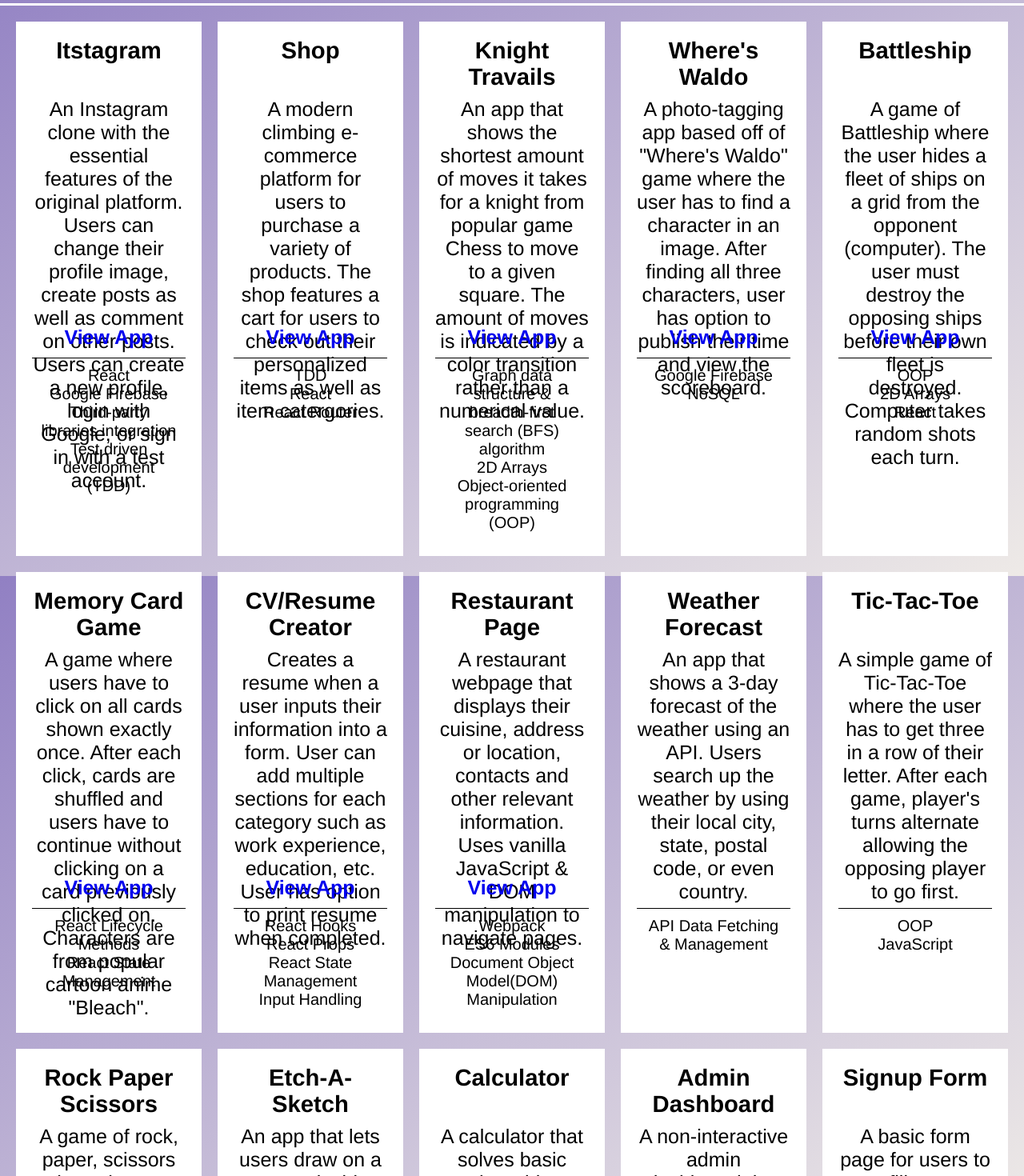
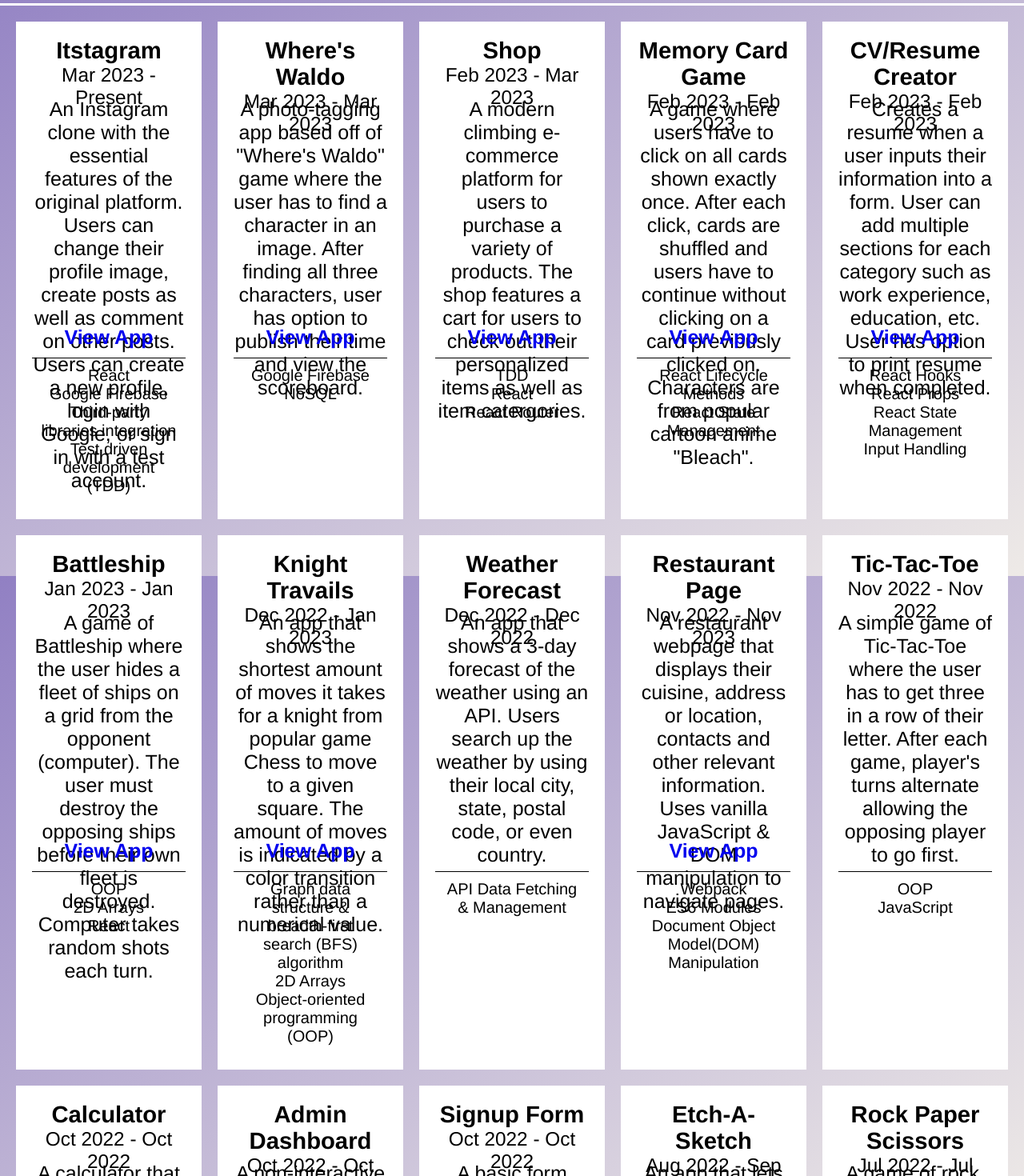
Before and after one commit to BaoWoW123/Portfolio, a React (Create React App) app in the folder portfolio/: page /projects in a window 1280 px wide. Shown: the part 80-1550 px from the top of the page at 80% size. Built offline with nearby package versions, Linux system fonts and the light colour scheme.

Commit message:
Update Resume Component

```diff
--- a/portfolio/src/components/Projects.js
+++ b/portfolio/src/components/Projects.js
@@ -1,11 +1,14 @@
 import "../styles/Projects.css";
-import github from "../assets/logos/github.png";
+
 const Projects = () => {
   return (
     <div className="Projects">
       <ul className="projectsList">
         <li className="project">
-          <h3>Itstagram</h3>
+          <h3>
+            Itstagram
+            <div> Mar 2023 - Present</div>
+          </h3>
           <p>
             An Instagram clone with the essential features of the original
             platform. Users can change their profile image, create posts as well
@@ -21,7 +24,27 @@ const Projects = () => {
           </ul>
         </li>
         <li className="project">
-          <h3>Shop</h3>
+          <h3>
+            Where's Waldo
+            <div>Mar 2023 - Mar 2023</div>
+          </h3>
+          <p>
+            A photo-tagging app based off of "Where's Waldo" game where the user
+            has to find a character in an image. After finding all three
+            characters, user has option to publish their time and view the
+            scoreboard.
+          </p>
+          <a href="https://whereswaldo-29041.web.app/">View App</a>
+          <ul>
+            <li>Google Firebase</li>
+            <li>NoSQL</li>
+          </ul>
+        </li>
+        <li className="project">
+          <h3>
+            Shop
+            <div>Feb 2023 - Mar 2023</div>
+          </h3>
           <p>
             A modern climbing e-commerce platform for users to purchase a
             variety of products. The shop features a cart for users to check out
@@ -35,7 +58,65 @@ const Projects = () => {
           </ul>
         </li>
         <li className="project">
-          <h3>Knight Travails</h3>
+          <h3>
+            Memory Card Game
+            <div>Feb 2023 - Feb 2023</div>
+          </h3>
+          <p>
+            A game where users have to click on all cards shown exactly once.
+            After each click, cards are shuffled and users have to continue
+            without clicking on a card previously clicked on. Characters are
+            from popular cartoon anime "Bleach".
+          </p>{" "}
+          <a href="https://memorycard-4cda5.web.app/">View App</a>
+          <ul>
+            <li>React Lifecycle Methods</li>
+            <li>React State Management</li>
+            <li></li>
+          </ul>
+        </li>
+        <li className="project">
+          <h3>
+            CV/Resume Creator
+            <div>Feb 2023 - Feb 2023</div>
+          </h3>
+          <p>
+            Creates a resume when a user inputs their information into a form.
+            User can add multiple sections for each category such as work
+            experience, education, etc. User has option to print resume when
+            completed.
+          </p>{" "}
+          <a href="https://cv-app-8d5f4.web.app/">View App</a>
+          <ul>
+            <li>React Hooks</li>
+            <li>React Props</li>
+            <li>React State Management</li>
+            <li>Input Handling</li>
+          </ul>
+        </li>
+        <li className="project">
+          <h3>
+            Battleship
+            <div>Jan 2023 - Jan 2023</div>
+          </h3>
+          <p>
+            A game of Battleship where the user hides a fleet of ships on a grid
+            from the opponent (computer). The user must destroy the opposing
+            ships before their own fleet is destroyed. Computer takes random
+            shots each turn.
+          </p>{" "}
+          <a href="https://battleship-93658.web.app/">View App</a>
+          <ul>
+            <li>OOP</li>
+            <li>2D Arrays</li>
+            <li>React</li>
+          </ul>
+        </li>
+        <li className="project">
+          <h3>
+            Knight Travails
+            <div> Dec 2022 - Jan 2023</div>
+          </h3>
           <p>
             An app that shows the shortest amount of moves it takes for a knight
             from popular game Chess to move to a given square. The amount of
@@ -53,67 +134,25 @@ const Projects = () => {
           </ul>
         </li>
         <li className="project">
-          <h3>Where's Waldo</h3>
+          <h3>
+            Weather Forecast
+            <div>Dec 2022 - Dec 2022</div>
+          </h3>
           <p>
-            A photo-tagging app based off of "Where's Waldo" game where the user
-            has to find a character in an image. After finding all three
-            characters, user has option to publish their time and view the
-            scoreboard.
-          </p>
-          <a href="https://whereswaldo-29041.web.app/">View App</a>
+            An app that shows a 3-day forecast of the weather using an API.
+            Users search up the weather by using their local city, state, postal
+            code, or even country.
+          </p>{" "}
+          <div></div>
           <ul>
-            <li>Google Firebase</li>
-            <li>NoSQL</li>
+            <li>API Data Fetching & Management</li>
           </ul>
         </li>
         <li className="project">
-          <h3>Battleship</h3>
-          <p>
-            A game of Battleship where the user hides a fleet of ships on a grid
-            from the opponent (computer). The user must destroy the opposing
-            ships before their own fleet is destroyed. Computer takes random
-            shots each turn.
-          </p>{" "}
-          <a href="https://battleship-93658.web.app/">View App</a>
-          <ul>
-            <li>OOP</li>
-            <li>2D Arrays</li>
-            <li>React</li>
-          </ul>
-        </li>
-        <li className="project">
-          <h3>Memory Card Game</h3>
-          <p>
-            A game where users have to click on all cards shown exactly once.
-            After each click, cards are shuffled and users have to continue
-            without clicking on a card previously clicked on. Characters are
-            from popular cartoon anime "Bleach".
-          </p>{" "}
-          <a href="https://memorycard-4cda5.web.app/">View App</a>
-          <ul>
-            <li>React Lifecycle Methods</li>
-            <li>React State Management</li>
-            <li></li>
-          </ul>
-        </li>
-        <li className="project">
-          <h3>CV/Resume Creator</h3>
-          <p>
-            Creates a resume when a user inputs their information into a form.
-            User can add multiple sections for each category such as work
-            experience, education, etc. User has option to print resume when
-            completed.
-          </p>{" "}
-          <a href="https://cv-app-8d5f4.web.app/">View App</a>
-          <ul>
-            <li>React Hooks</li>
-            <li>React Props</li>
-            <li>React State Management</li>
-            <li>Input Handling</li>
-          </ul>
-        </li>
-        <li className="project">
-          <h3>Restaurant Page</h3>
+          <h3>
+            Restaurant Page
+            <div>Nov 2022 - Nov 2023</div>
+          </h3>
           <p>
             A restaurant webpage that displays their cuisine, address or
             location, contacts and other relevant information. Uses vanilla
@@ -127,19 +166,10 @@ const Projects = () => {
           </ul>
         </li>
         <li className="project">
-          <h3>Weather Forecast</h3>
-          <p>
-            An app that shows a 3-day forecast of the weather using an API.
-            Users search up the weather by using their local city, state, postal
-            code, or even country.
-          </p>{" "}
-          <div></div>
-          <ul>
-            <li>API Data Fetching & Management</li>
-          </ul>
-        </li>
-        <li className="project">
-          <h3>Tic-Tac-Toe</h3>
+          <h3>
+            Tic-Tac-Toe
+            <div>Nov 2022 - Nov 2022</div>
+          </h3>
           <p>
             A simple game of Tic-Tac-Toe where the user has to get three in a
             row of their letter. After each game, player's turns alternate
@@ -152,31 +182,10 @@ const Projects = () => {
           </ul>
         </li>
         <li className="project">
-          <h3>Rock Paper Scissors</h3>
-          <p>
-            A game of rock, paper, scissors where the user plays against a
-            computer. Player that gets to five wins first wins the game.
-          </p>
-          <div></div>
-          <ul>
-            <li>JavaScript Basics</li>
-            <li>CSS Flexbox</li>
-          </ul>
-        </li>
-        <li className="project">
-          <h3>Etch-A-Sketch</h3>
-          <p>
-            An app that lets users draw on a customizable grid. Features various
-            modes; etch, erase, and off.
-          </p>
-          <div></div>
-          <ul>
-            <li>JavaScript Basics</li>
-            <li>HTML & CSS</li>
-          </ul>
-        </li>
-        <li className="project">
-          <h3>Calculator</h3>
+          <h3>
+            Calculator
+            <div>Oct 2022 - Oct 2022</div>
+          </h3>
           <p>
             A calculator that solves basic math problems with the fundamental
             operators. The app stores the answer as the first operand and can be
@@ -189,7 +198,10 @@ const Projects = () => {
           </ul>
         </li>
         <li className="project">
-          <h3>Admin Dashboard</h3>
+          <h3>
+            Admin Dashboard
+            <div>Oct 2022 - Oct 2022</div>
+          </h3>
           <p>
             A non-interactive admin dashboard that shows a modern page layout
             containing a navigation bar, body, header, etc.
@@ -201,7 +213,10 @@ const Projects = () => {
           </ul>
         </li>
         <li className="project">
-          <h3>Signup Form</h3>
+          <h3>
+            Signup Form
+            <div>Oct 2022 - Oct 2022</div>
+          </h3>
           <p>
             A basic form page for users to fill out information and submit. App
             uses common form related attributes such as fieldset, labels, input
@@ -214,6 +229,36 @@ const Projects = () => {
             <li>JavaScript</li>
           </ul>
         </li>
+        <li className="project">
+          <h3>
+            Etch-A-Sketch
+            <div>Aug 2022 - Sep 2022</div>
+          </h3>
+          <p>
+            An app that lets users draw on a customizable grid. Features various
+            modes; etch, erase, and off.
+          </p>
+          <div></div>
+          <ul>
+            <li>JavaScript Basics</li>
+            <li>HTML & CSS</li>
+          </ul>
+        </li>
+        <li className="project">
+          <h3>
+            Rock Paper Scissors
+            <div>Jul 2022 - Jul 2022</div>
+          </h3>
+          <p>
+            A game of rock, paper, scissors where the user plays against a
+            computer. Player that gets to five wins first wins the game.
+          </p>
+          <div></div>
+          <ul>
+            <li>JavaScript Basics</li>
+            <li>CSS Flexbox</li>
+          </ul>
+        </li>
       </ul>
     </div>
   );
--- a/portfolio/src/components/Resume.js
+++ b/portfolio/src/components/Resume.js
@@ -1,13 +1,15 @@
-import Navbar from "./Navbar";
-
+import "../styles/Resume.css";
 
 const Resume = () => {
-
-    return (
-        <div className="Resume">
-            Resume
-        </div>
-    )
-}
+  return (
+    <div className="Resume">
+      <div>
+        <iframe
+          src="https://docs.google.com/document/d/e/2PACX-1vQALSwG6VqulJU9f7cI4JoP_bPZF5YACOa7ztR9SsVwvlNDti5uoJCYNVD5hFOFdOgyW8J6h0PkI13k/pub?embedded=true"
+        />
+      </div>
+    </div>
+  );
+};
 
 export default Resume;
--- a/portfolio/src/styles/Projects.css
+++ b/portfolio/src/styles/Projects.css
@@ -33,6 +33,11 @@
     transition: .2s ease;
     font-weight: bold;
 }
+
+.project h3 div {
+    font-weight: normal;
+    font-size: smaller;
+}
 .Projects img {
     width: 50px;
     padding: 20px;
@@ -48,10 +53,17 @@
 }
 
 @media screen and (max-width: 1080px) {
-    .projectsList {
-        grid-template-columns: repeat(2, 1fr);
+    .project h3 {
+        font-size: 20px;
     }
     .project {
-        grid-template-rows: 40px 400px 30px;
+        grid-template-rows: 30px auto 30px;
+        font-size: 15px;
+    }
+    .projectsList {
+        grid-template-columns: 1fr;
+    }
+    .project ul {
+        font-size: 12px;
     }
 }
--- /dev/null
+++ b/portfolio/src/styles/Resume.css
@@ -0,0 +1,21 @@
+.Resume {
+display: flex;
+justify-content: center;
+gap: 20px;
+height: 90vh;
+box-sizing: border-box;
+padding: 20px 0px;
+}
+
+.Resume div {
+    display: flex;
+    align-items: center;
+    justify-content: center;
+    height: 1000px;
+    width: 850px;
+}
+.Resume iframe {
+    height: 100%;
+    width: 100%;
+    border: none;
+}
```
Also changed, not shown: portfolio/src/components/Home.js (+26 -28 lines), portfolio/src/components/Navbar.js (+7 -8 lines), portfolio/src/styles/Home.css (+57 -1 lines).
